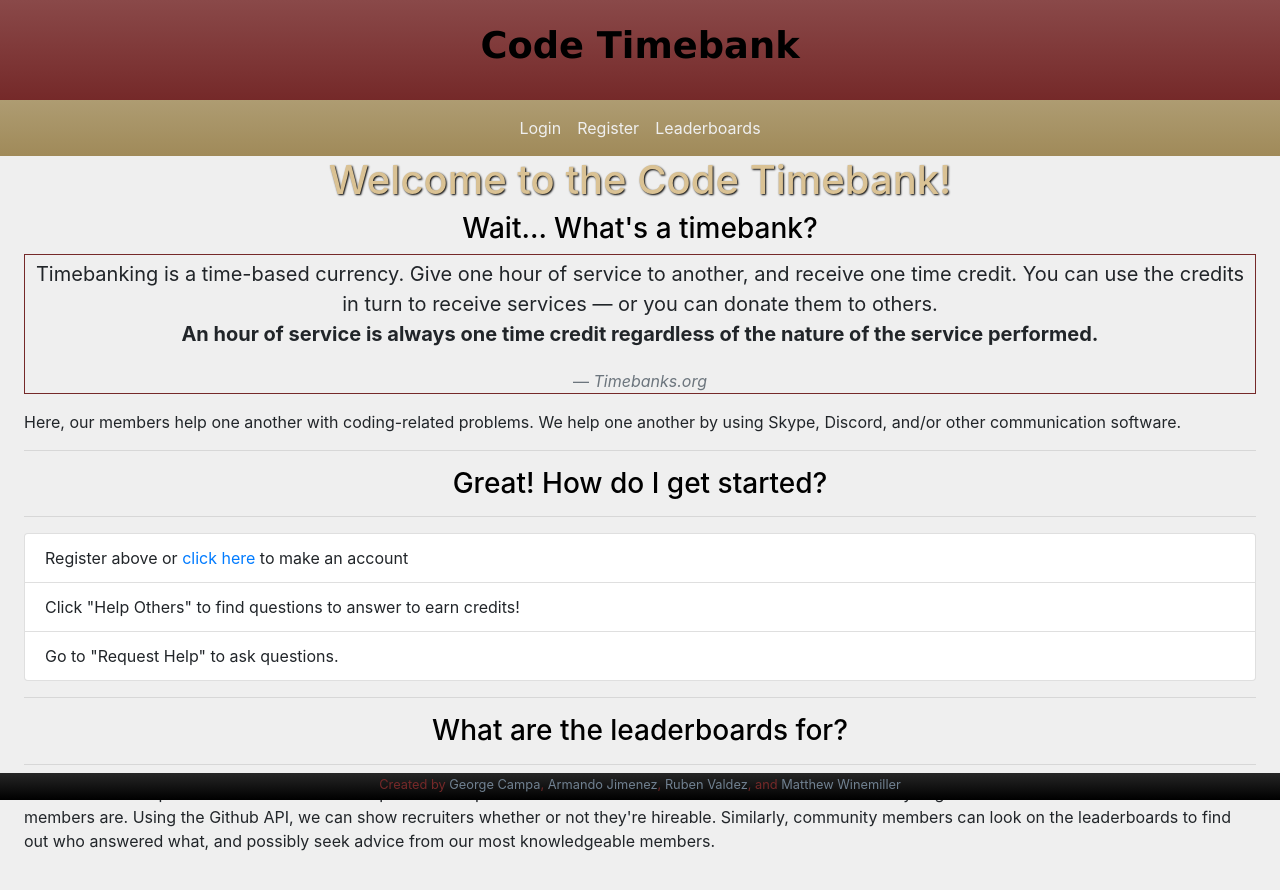
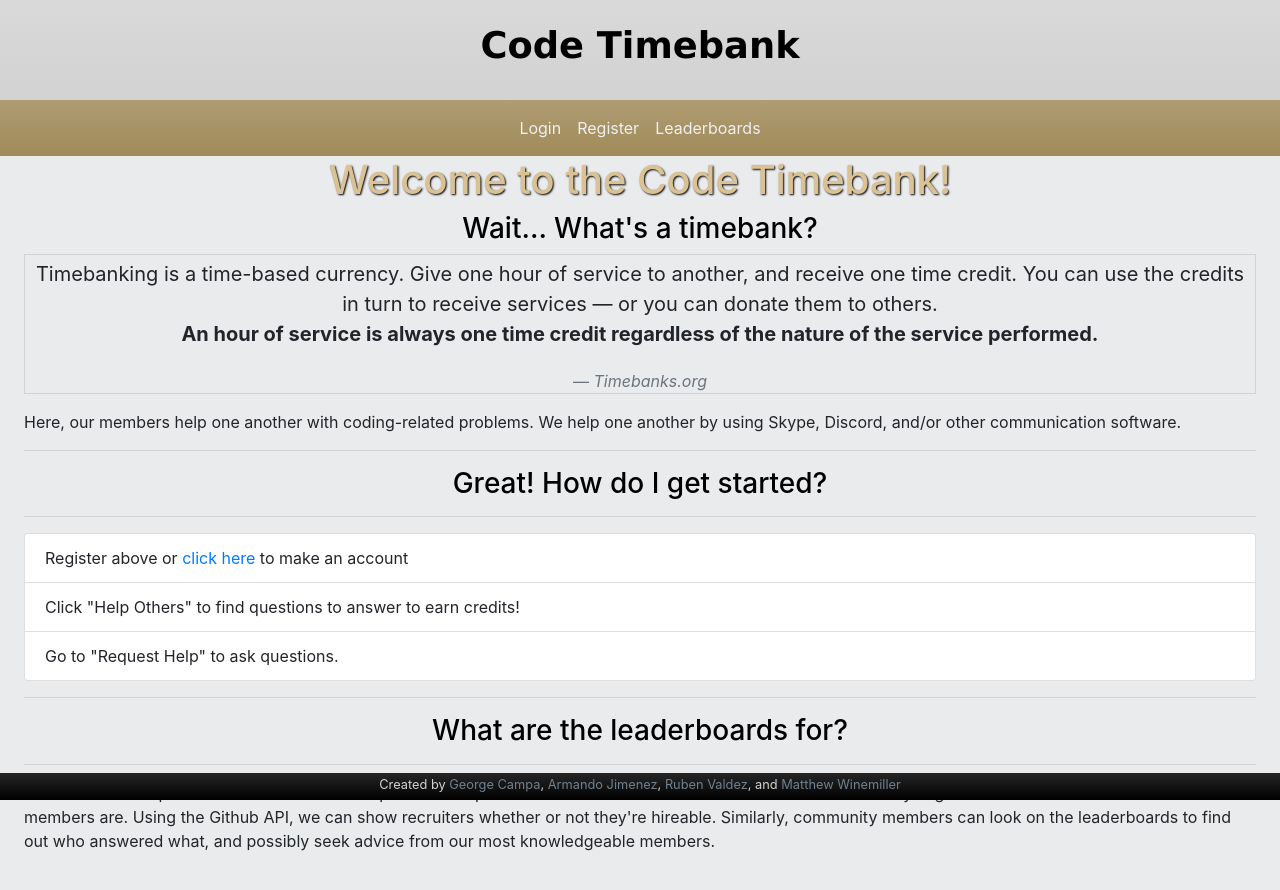
Before and after one commit to armjim14/CodeTimebank, a React (Create React App) app in the folder client/: page / in a window 1280 px wide. Shown: the top 890 px of the page. Built offline with nearby package versions, Linux system fonts and the light colour scheme; no server answers.

Commit message:
Bootstrap greyish fixed

```diff
--- a/client/src/App.css
+++ b/client/src/App.css
@@ -1,9 +1,18 @@
 :root {
-  --main-color: #a08a59;
-  --lighter-main: #dac294;
-  --greyish: #d2d2d2;
+  --dbrown: #a08a59;
+  --beige: #dac294;
+  --greyish: #752929;
   --off-white: #efefef;
-  --b: #000000;
+  --black: #000000;
+  --jgreen: #239695;
+  --fjord: #43426d;
+  --rose: #f24e72;
+  --stone: #727475;
+  --athens: #eaebed;
+  --glacier: #87bbc6;
+  --mariner: #2e7ccb;
+  --brown: #8b7b75;
+  --cello: #1c395d;
 }
 
 /*
@@ -26,7 +35,7 @@ The above colors are now in our css stylesheet as custom bootstrap classes
 */
 
 body {
-  background: var(--off-white);
+  background: var(--athens);
   background-size: cover;
 }
 
--- a/client/src/App.js
+++ b/client/src/App.js
@@ -55,7 +55,7 @@ function App() {
                   <Fragment>
                     <Navbar />
                     <Footer />
-                    <div className='container-fluid bg-off-white px-4'>
+                    <div className='container-fluid bg-athens px-4'>
                       <Alerts />
                       <Switch>
                         <Route exact path='/' component={MainPage} />
```
Also changed, not shown: client/src/index.css.
